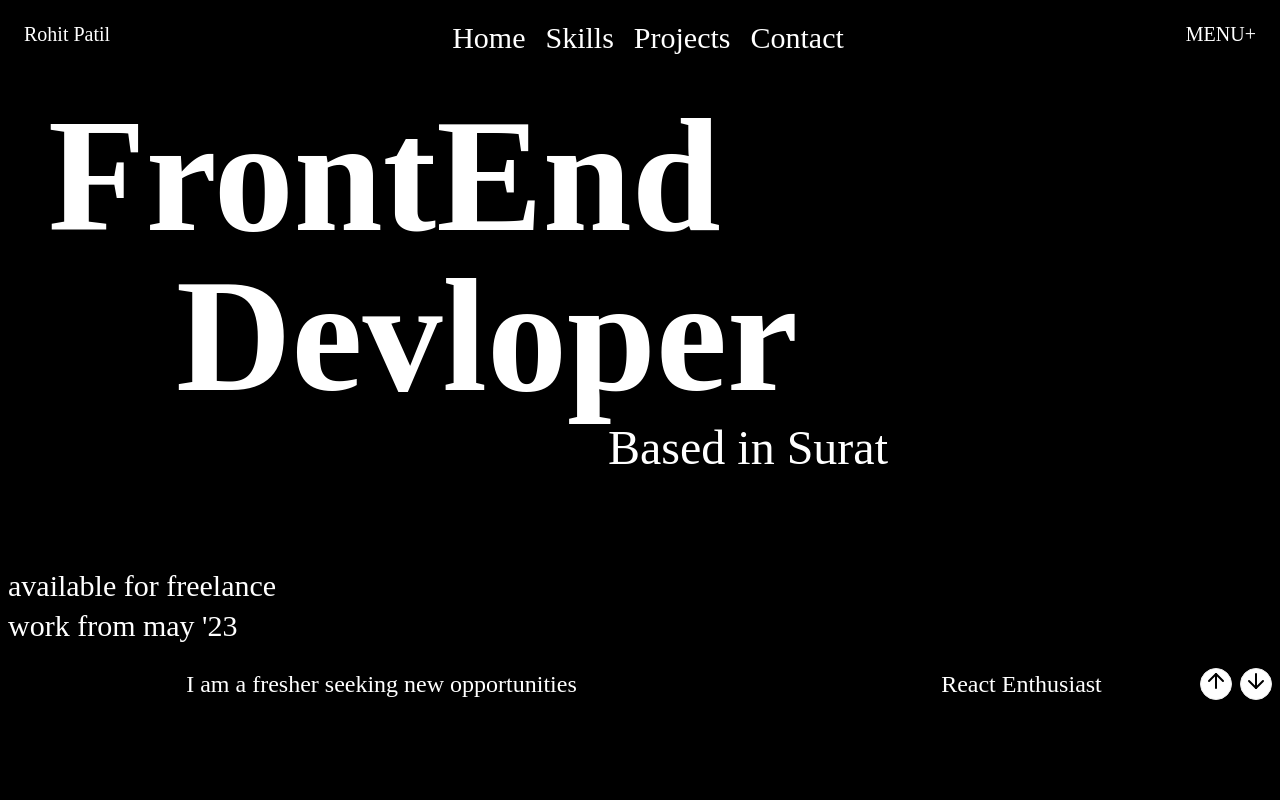
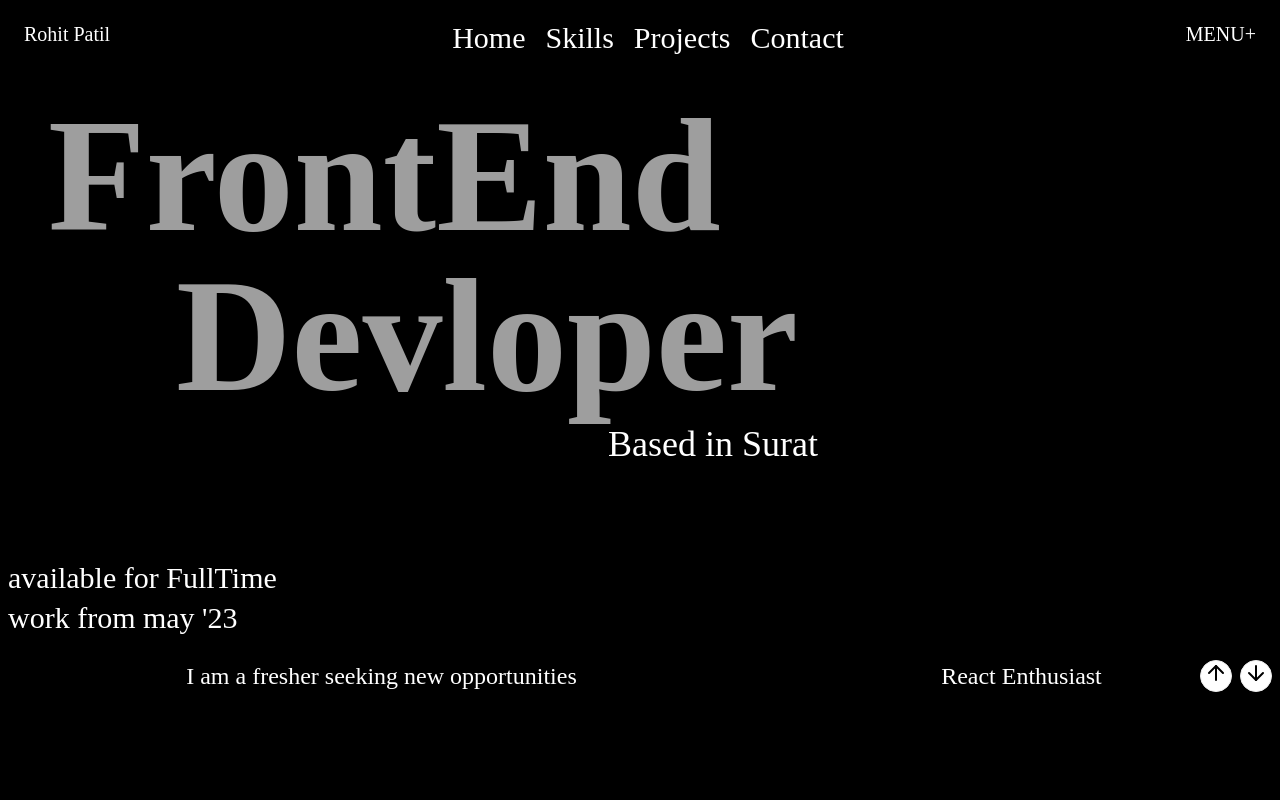
Before and after one commit to rohitpatil5746/portfolio, a React (Vite) app: page / in a window 1280 px wide. Shown: the top 800 px of the page. Built offline with nearby package versions, Linux system fonts and the light colour scheme; a web font is replaced by a local one.

Commit message:
in navbar tezxt color chahnged and also some text changed

```diff
--- a/package.json
+++ b/package.json
@@ -11,6 +11,7 @@
   },
   "dependencies": {
     "@material-tailwind/react": "^2.1.10",
+    "@react-hook/mouse-position": "^4.1.3",
     "lucide-react": "^0.462.0",
     "motion": "^11.12.0",
     "react": "^18.2.0",
--- a/src/App.jsx
+++ b/src/App.jsx
@@ -1,6 +1,6 @@
 import "./App.css";
 
-import React, { useRef } from "react";
+import React, { useRef, useState } from "react";
 import Navbar from "./Components/Navbar";
 import Second from "./Components/Second";
 import About from "./Components/About";
--- a/src/Components/Navbar.jsx
+++ b/src/Components/Navbar.jsx
@@ -51,15 +51,15 @@ const Navbar = ({ skillScroll, projectsScroll, aboutScroll }) => {
 
       <div id="heading" className="py-24 w-[100vw]">
         <div className="bounding pl-12  text-5xl sm:text-7xl md:9xl lg:text-[20vh] sm:font-extrabold">
-          <h1 className="boundingelem">FrontEnd</h1>
+          <h1 className="boundingelem text-gray-500">FrontEnd</h1>
         </div>
         <div className="blocktext">
           <div className="bounding pl-24 sm:pl-20 md:pl-28 xl:pl-44  text-5xl sm:text-7xl md:9xl lg:text-[20vh] sm:font-extrabold">
-            <h1 className="boundingelem" id="secondh1">
+            <h1 className="boundingelem text-gray-500" id="secondh1">
               Devloper
             </h1>
           </div>
-          <div className="bounding text-xs pt-2 sm:text-lg md:text-2xl lg:text-5xl pl-56 sm:pl-80 md:pl-[49srem] lg:pl-[38rem] w-fit">
+          <div className="bounding text-xs pt-2 sm:text-lg md:text-2xl lg:text-4xl pl-56 sm:pl-80 md:pl-[49srem] lg:pl-[38rem] w-fit">
             <h1 className="boundingelem h1Small">Based in Surat</h1>
           </div>
         </div>
@@ -72,7 +72,7 @@ const Navbar = ({ skillScroll, projectsScroll, aboutScroll }) => {
             behavior="slide"
             className="boundingelem"
           >
-            available for freelance
+            available for FullTime
           </h1>
         </div>
         <div className="bounding text-xl sm:text-2xl lg:text-3xl ">
--- a/src/Components/Second.jsx
+++ b/src/Components/Second.jsx
@@ -9,7 +9,7 @@ import {
 } from "@material-tailwind/react";
 import { ChevronDown } from "lucide-react";
 
-function Second({ aboutScroll, projectsScroll }) {
+function Second({ aboutScroll, projectsScroll, skillScroll }) {
   return (
     <div
       id="second "
@@ -20,7 +20,7 @@ function Second({ aboutScroll, projectsScroll }) {
         <h1 className=" flex  text-3xl sm:text-3xl md:text-7xl  lg:text-6xl">
           Skills{" "}
           <ChevronDown
-            onClick={() => projectsScroll()}
+            onClick={() => skillScroll()}
             className="cursor-pointer"
           />
         </h1>
```
Also changed, not shown: 1 other file (tests, documents, lock files or other folders).
